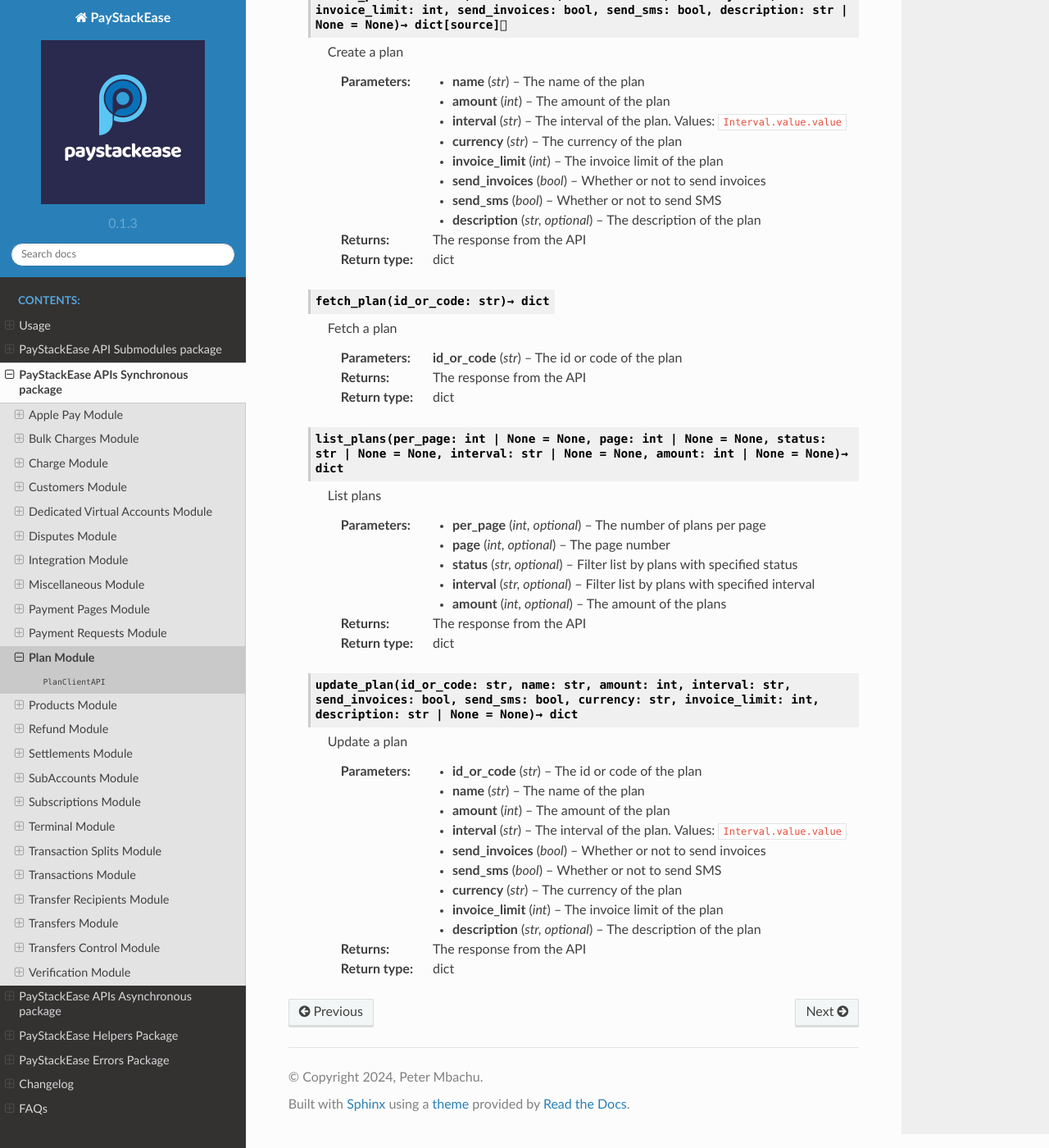
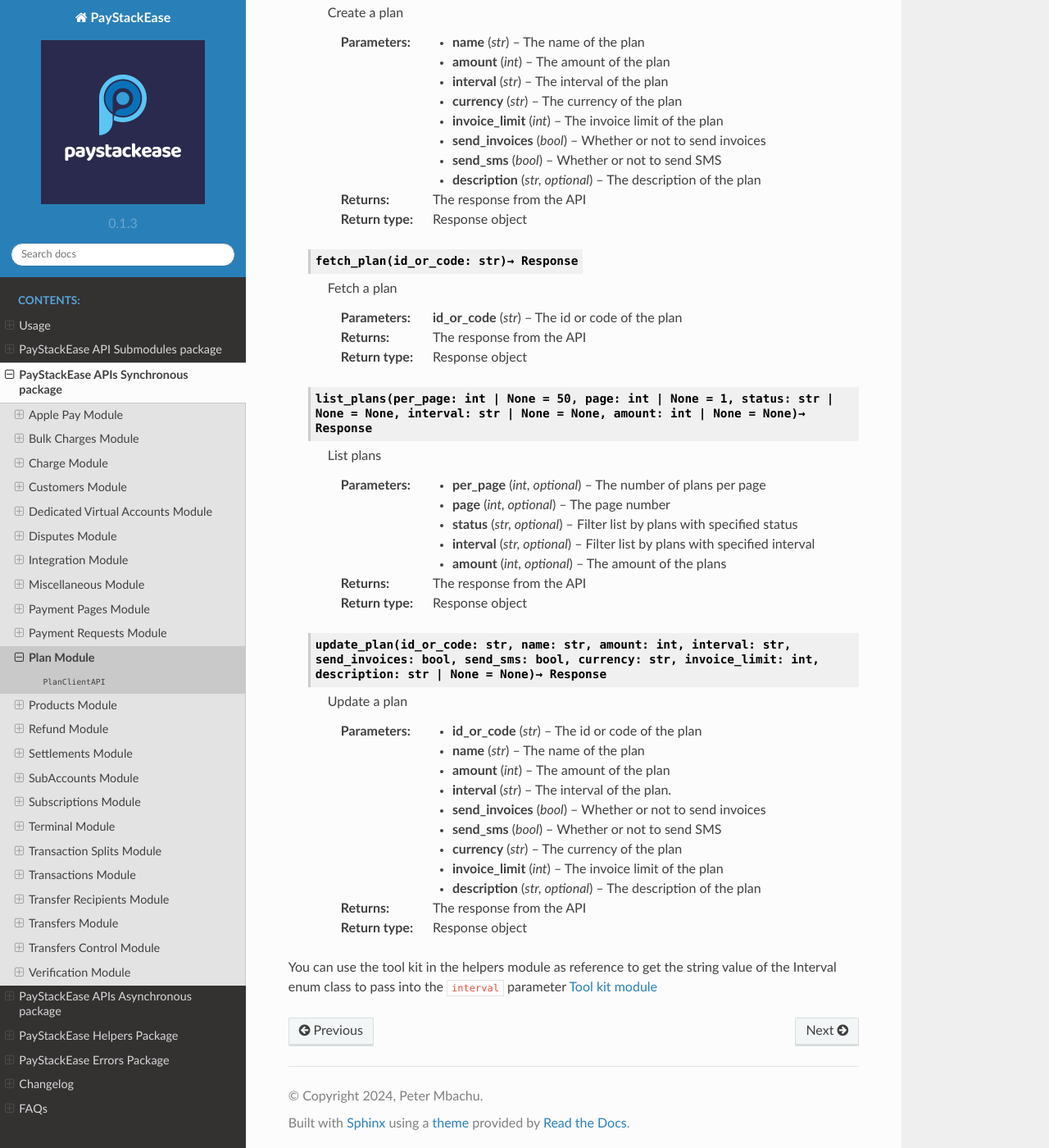
Before and after one commit to cla-bit/PayStackEase, a Sphinx documentation site: the page built from docs/source/plans.rst, in a window 1280 px wide and 1400 px high, scrolled down 437 px. Shown: the whole window at 82% size. Built offline with Sphinx 7.4.7 and the Read the Docs theme 2.0.0, drawn with Linux system fonts in a browser that asks for light colours; some of the changed text lies outside the part shown.

Commit message:
updated documentation for plan: async and sync

```diff
--- a/docs/source/plans.rst
+++ b/docs/source/plans.rst
@@ -17,7 +15,7 @@ You can use the tool kit in the helpers module as reference: :doc:`paystackease.
 
     Paystack Plan API Reference: `Plans`_
 
-    .. py:method:: create_plan(name: str, amount: int, interval: str, currency: str, invoice_limit: int, send_invoices: bool, send_sms: bool, description: str | None = None)→ dict[source]
+    .. py:method:: create_plan(name: str, amount: int, interval: str, currency: str, invoice_limit: int, send_invoices: bool, send_sms: bool, description: str | None = None)→ Response
 
         Create a plan
 
@@ -25,7 +23,7 @@ You can use the tool kit in the helpers module as reference: :doc:`paystackease.
         :type name: str
         :param amount: The amount of the plan
         :type amount: int
-        :param interval: The interval of the plan. Values: ``Interval.value.value``
+        :param interval: The interval of the plan
         :type interval: str
         :param currency: The currency of the plan
         :type currency: str
@@ -39,9 +37,9 @@ You can use the tool kit in the helpers module as reference: :doc:`paystackease.
         :type description: str, optional
 
         :return: The response from the API
-        :rtype: dict
+        :rtype: Response object
 
-    .. py:method:: fetch_plan(id_or_code: str)→ dict
+    .. py:method:: fetch_plan(id_or_code: str)→ Response
 
         Fetch a plan
 
@@ -49,9 +47,9 @@ You can use the tool kit in the helpers module as reference: :doc:`paystackease.
         :type id_or_code: str
 
         :return: The response from the API
-        :rtype: dict
+        :rtype: Response object
 
-    .. py:method:: list_plans(per_page: int | None = None, page: int | None = None, status: str | None = None, interval: str | None = None, amount: int | None = None)→ dict
+    .. py:method:: list_plans(per_page: int | None = 50, page: int | None = 1, status: str | None = None, interval: str | None = None, amount: int | None = None)→ Response
 
         List plans
 
@@ -67,9 +65,9 @@ You can use the tool kit in the helpers module as reference: :doc:`paystackease.
         :type amount: int, optional
 
         :return: The response from the API
-        :rtype: dict
+        :rtype: Response object
 
-    .. py:method:: update_plan(id_or_code: str, name: str, amount: int, interval: str, send_invoices: bool, send_sms: bool, currency: str, invoice_limit: int, description: str | None = None)→ dict
+    .. py:method:: update_plan(id_or_code: str, name: str, amount: int, interval: str, send_invoices: bool, send_sms: bool, currency: str, invoice_limit: int, description: str | None = None)→ Response
 
         Update a plan
 
@@ -79,7 +77,7 @@ You can use the tool kit in the helpers module as reference: :doc:`paystackease.
         :type name: str
         :param amount: The amount of the plan
         :type amount: int
-        :param interval: The interval of the plan. Values: ``Interval.value.value``
+        :param interval: The interval of the plan.
         :type interval: str
         :param send_invoices: Whether or not to send invoices
         :type send_invoices: bool
@@ -93,7 +91,8 @@ You can use the tool kit in the helpers module as reference: :doc:`paystackease.
         :type description: str, optional
 
         :return: The response from the API
-        :rtype: dict
+        :rtype: Response object
 
+You can use the tool kit in the helpers module as reference to get the string value of the Interval enum class to pass into the ``interval`` parameter :doc:`toolkit`
 
 .. _Plans: https://paystack.com/docs/api/plan/
```
Also changed, not shown: other parts of docs/source/plans.rst (+1 -3 lines), docs/source/aplans.rst (+13 -13 lines).
